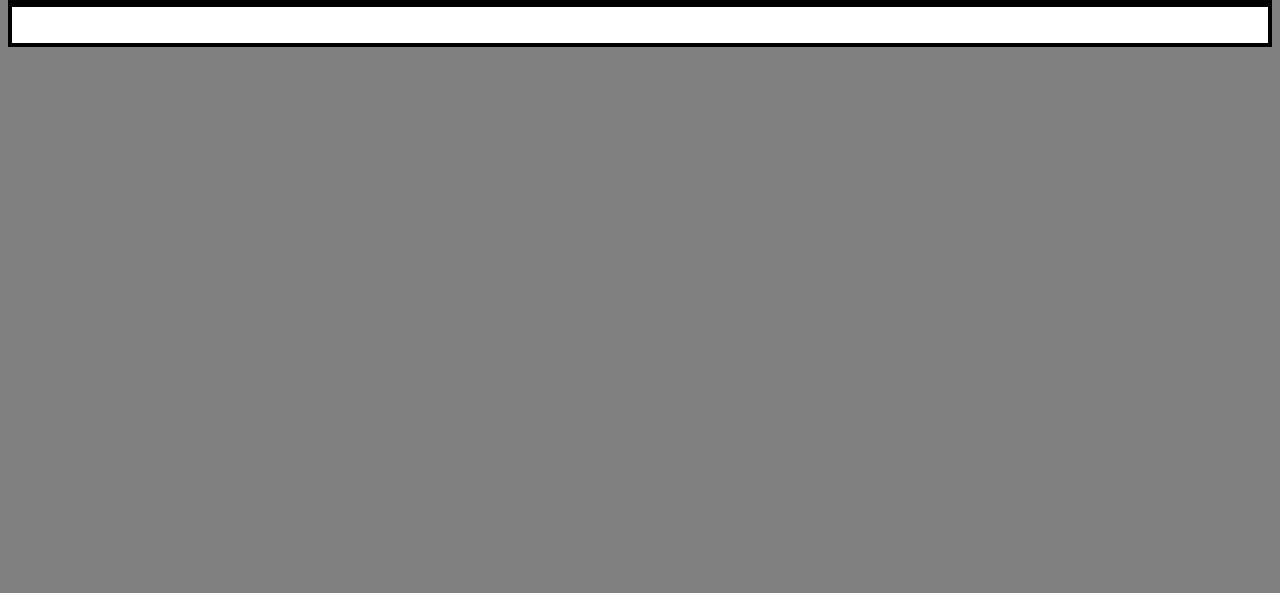
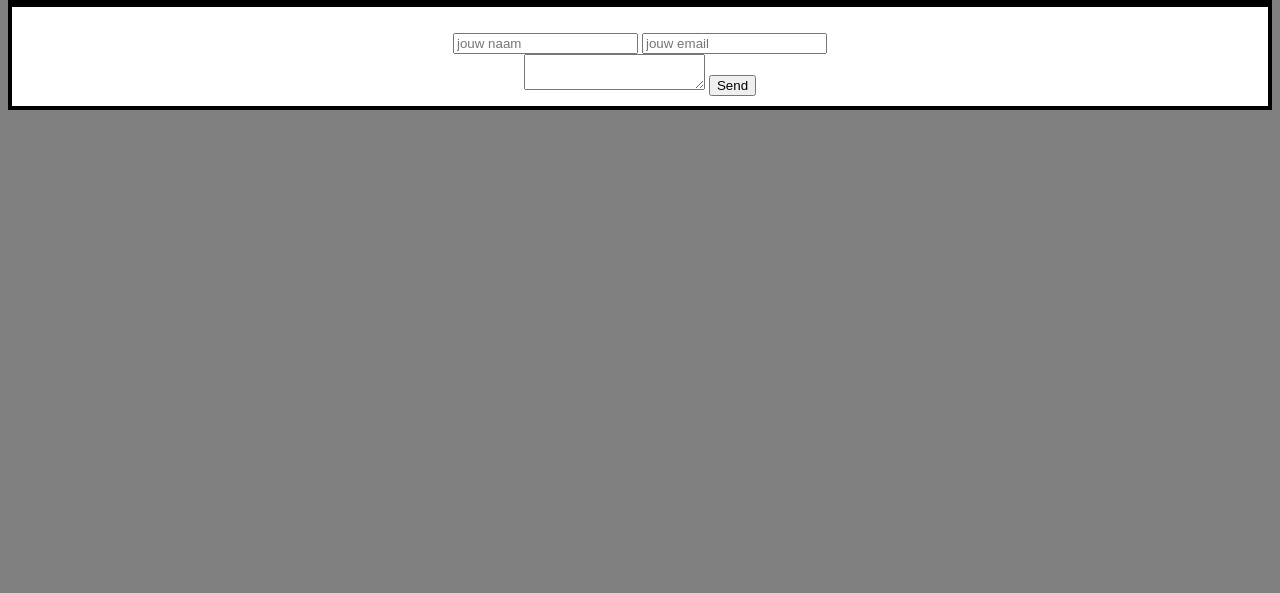
Before and after one commit to stevohoog/stevohoog.github.io, a plain HTML site: page contact.html in a window 1280 px wide. Shown: the part 207-800 px from the top of the page. Drawn offline with Linux system fonts and the light colour scheme.

Commit message:
het formulier

```diff
--- a/contact.html
+++ b/contact.html
@@ -21,6 +21,16 @@
 
      </p>
 
+
+     <form action="https://formspree.io/st.hoogesteger@gmail.com"
+     method="POST">
+   <input type="text" name="name" placeholder="jouw naam">
+   <input type="email" name="_replyto"placeholder="jouw email">
+   <br>
+   <textarea name = "message" placeholder="je bericht"> </textarea>
+   <input type="submit" value="Send">
+
+</form>
 </div>
 
 
```
